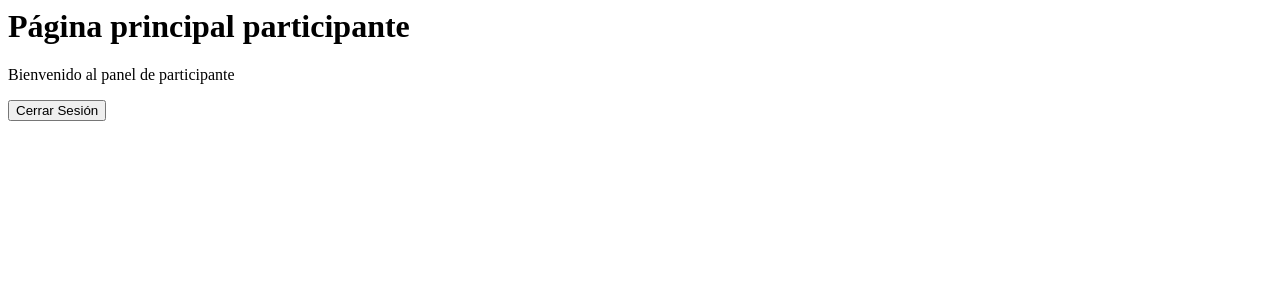
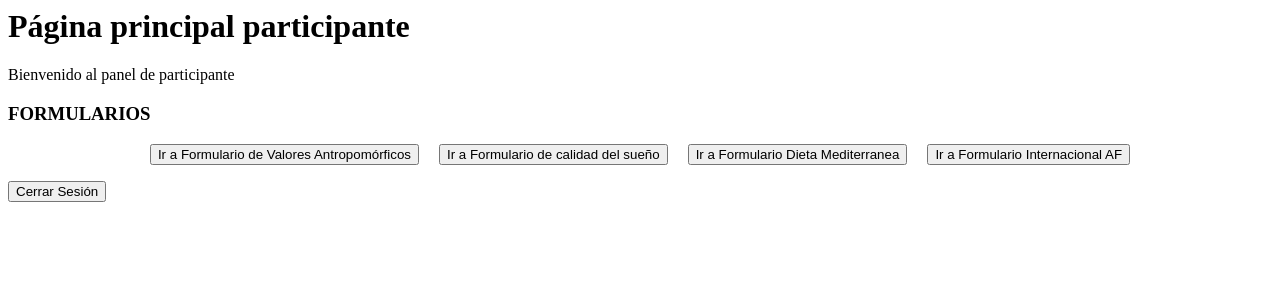
Before and after one commit to olmelau/salud-en-primera, a PHP site: page /app/views/participanteView.php in a window 1280 px wide. Shown: the top 300 px of the page. Run offline with PHP 8.4, Linux system fonts and the light colour scheme.

Commit message:
Soy idiota

```diff
--- a/app/views/participanteView.php
+++ b/app/views/participanteView.php
@@ -1,8 +1,33 @@
+
 <h1>Página principal participante</h1>
 
 <p>Bienvenido al panel de participante</p>
 
+<!-- FORMULARIO -->
+<h3>FORMULARIOS</h3>
 
+<div class="formularios" style="display: flex; flex-direction: row; gap: 20px; justify-content: center;">
+    <!-- VALORES ANTROPOMÓRFICOS -->
+    <form action="index.php?controller=formValoresAntopo&action=imprimirFormulario" method="post">
+        <button type="submit">Ir a Formulario de Valores Antropomórficos</button>
+    </form>
+
+    <!-- CALIDAD DEL SUEÑO -->
+    <form action="index.php?controller=formCalidadSueno&action=imprimirFormulario" method="post">
+        <button type="submit">Ir a Formulario de calidad del sueño</button>
+    </form>
+
+    <!-- DIETA MEDITERRANEA -->
+     <form action="index.php?controller=formDietaMediterranea&action=imprimirFormulario" method="post">
+        <button type="submit">Ir a Formulario Dieta Mediterranea</button>
+    </form>
+     <!-- INTERNACIONAL AF -->
+       <form action="index.php?controller=formInternacionalAF&action=imprimirFormulario" method="post">
+        <button type="submit">Ir a Formulario Internacional AF</button>
+    </form>
+</div>
+
+<!-- También puedes hacerlo con formulario POST -->
 <form method="POST" action="index.php?controller=login&action=logout">
     <button type="submit">Cerrar Sesión</button>
 </form>
```
